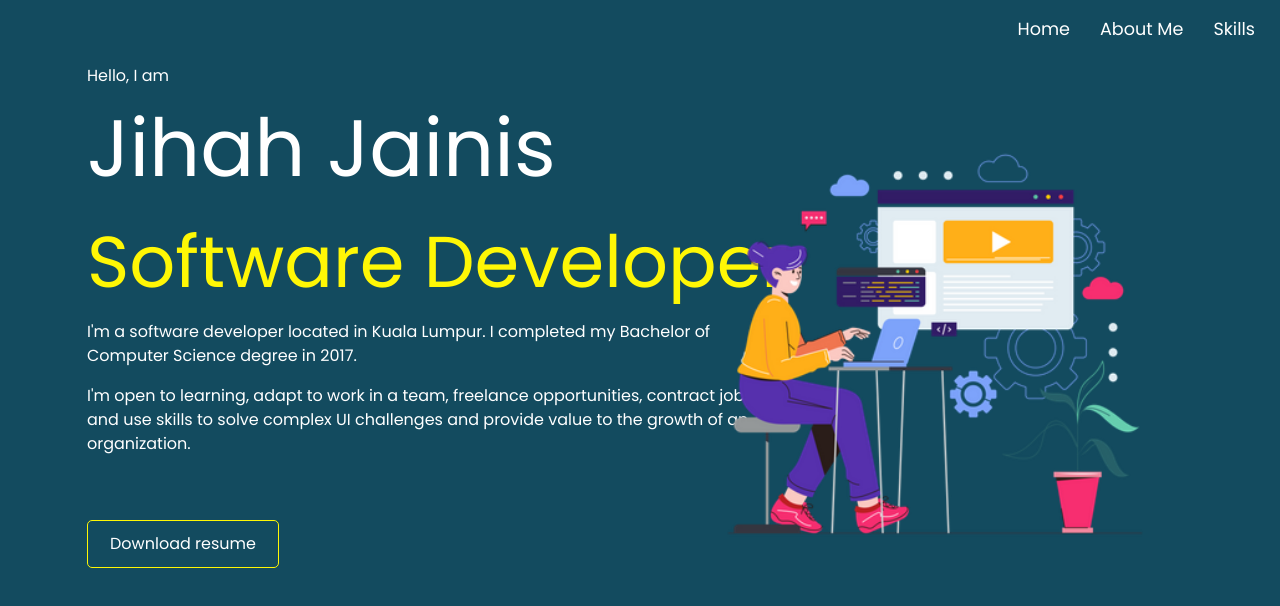
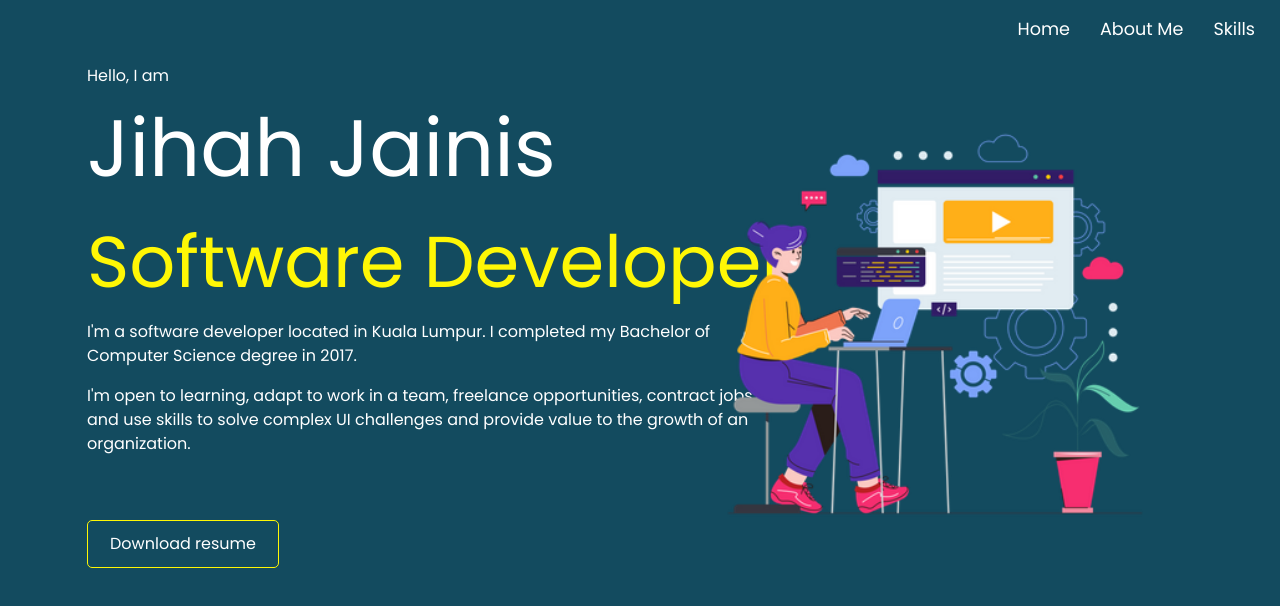
Before and after one commit to jihahjainis/jihahjainis.github.io, an Angular app: page /dashboard in a window 1280 px wide. Shown: the top 606 px of the page. Built offline with nearby package versions, Linux system fonts and the light colour scheme.

Commit message:
make image animate up and down

```diff
--- a/src/app/dashboard/dashboard.component.scss
+++ b/src/app/dashboard/dashboard.component.scss
@@ -62,8 +62,20 @@ li {
     position: absolute;
     right: 0;
     top: 0;
-    animation: float 4s infinite;
+    animation: moveUpDown 2s ease-in-out infinite;
     z-index: 2;
+}
+
+@keyframes moveUpDown {
+    0% {
+      transform: translateY(0);
+    }
+    50% {
+      transform: translateY(-20px);
+    }
+    100% {
+      transform: translateY(0);
+    }
 }
 
 .dev-text {
```
